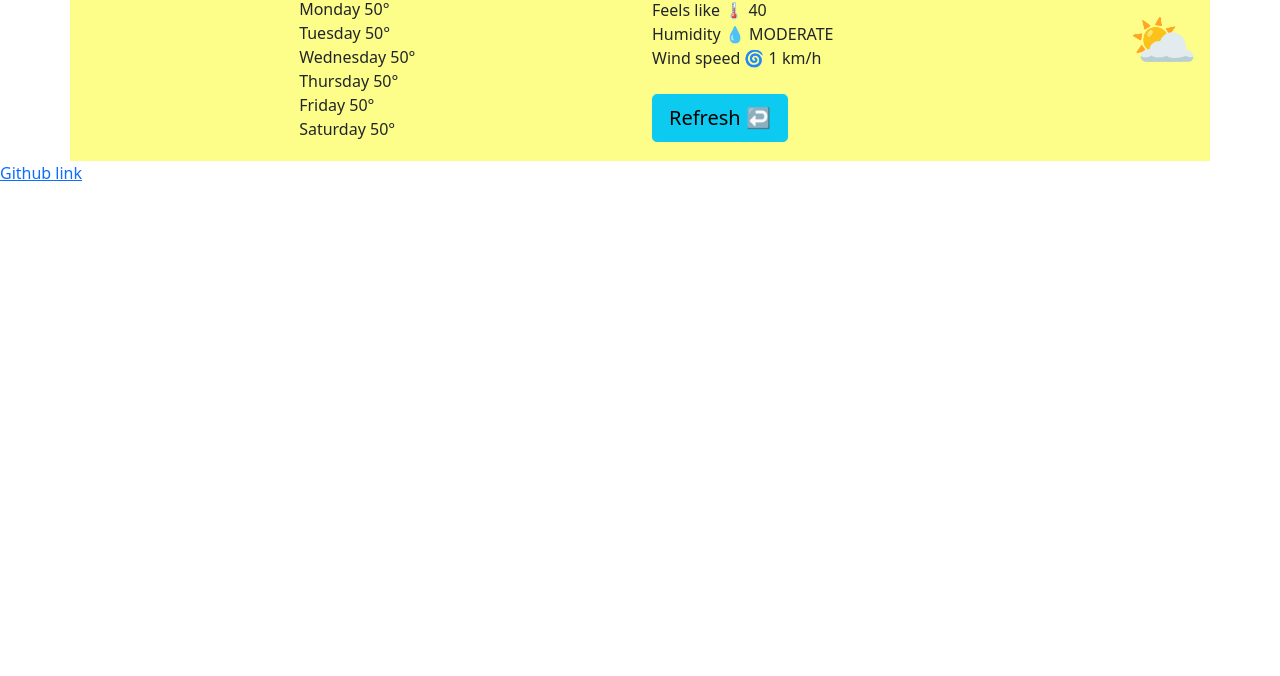
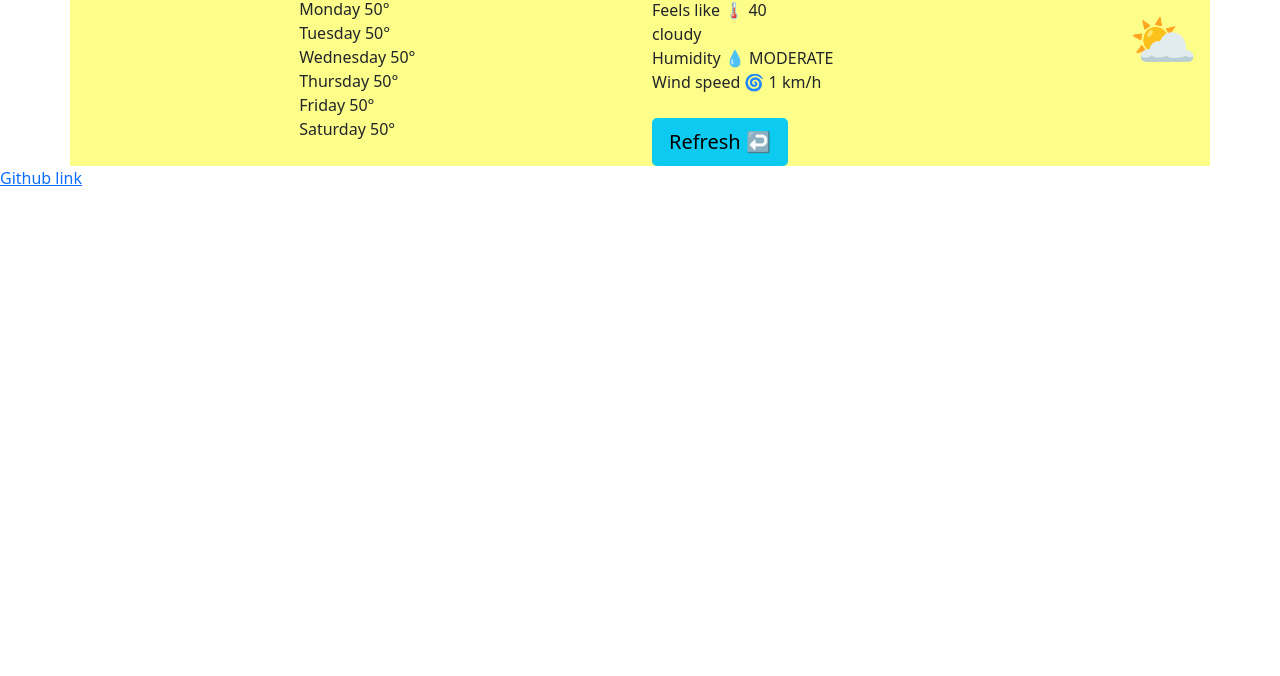
Before and after one commit to cyn193/my-weather-app, a plain HTML site: page index.html in a window 1280 px wide. Shown: the part 124-800 px from the top of the page. Drawn offline with nearby package versions, Linux system fonts and the light colour scheme.

Commit message:
Update index.html

```diff
--- a/index.html
+++ b/index.html
@@ -57,10 +57,12 @@
           <div class="right-side">
             <h1>Pittsburgh,PA</h1>
             <h3></h3>
+
             <h4></h4>
 
             <p class="temperature" id="temp-emoji">⛅</p>
             <div id="feels-like">Feels like 🌡️ 40</div>
+            <div id="weather-type">cloudy</div>
             <div id="humidity-rate">Humidity 💧 MODERATE</div>
             <div id="wind-rate">Wind speed 🌀 1 km/h</div>
             <br />
```
